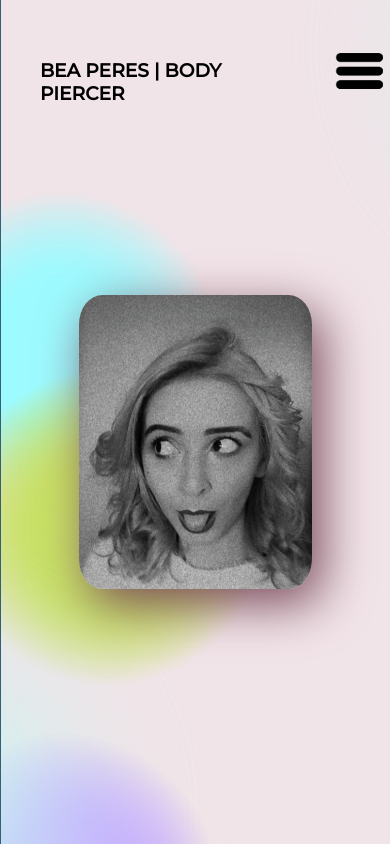
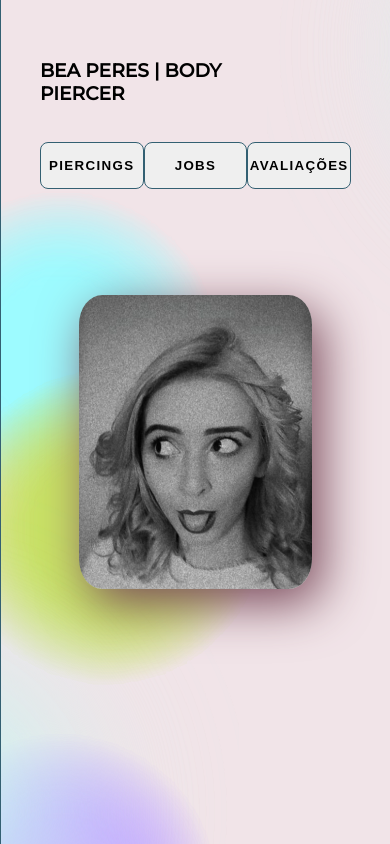
Before and after one commit to AndreMLima/Body-Piercer-Website---model-1, a plain HTML site: page index.html in a window 390 px wide. Shown: the top 844 px of the page. Drawn offline with Linux system fonts and the light colour scheme.

Commit message:
Responsiveness Buttons

```diff
--- a/index.html
+++ b/index.html
@@ -15,12 +15,14 @@
     <section class="section-photo">
         <div class="background-photo"></div>
         <h3 class="name" id="btn5">BEA PERES | BODY PIERCER</h3>
-        <div class="button-selection">
-            <img src="./Images/list.png" alt="">
-        </div>
         <div class="div-photo">
             <img src="./Images/Bea2.png" alt="img" class="photo">
         </div>
+        <nav class="hidden-links">
+            <button class="hidden-button btn5">PIERCINGS</button>
+            <button class="hidden-button btn6">JOBS</button>
+            <button class="hidden-button btn7">AVALIAÇÕES</button>
+        </nav>
     </section>
     <!--Ends Section 1-->
 
@@ -61,6 +63,14 @@
     <!--Section of the piercings part-->
     <section class="section-piercings">
         <h3 class="name" id="btn5">BEA PERES | BODY PIERCER</h3>
+        <div class="button-selection">
+            <img src="./Images/list.png" alt="">
+        </div>
+        <nav class="hidden-links">
+            <button class="hidden-button">PIERCINGS</button>
+            <button class="hidden-button">JOBS</button>
+            <button class="hidden-button">AVALIAÇÕES</button>
+        </nav>
         <div class="piercings-slide">
             <nav class="nav-piercings">
                 <nav class="nav-piercings-individual">
@@ -244,6 +254,11 @@
         <button type="button" id="nextBtn">
             <img src="./Images/proximo.png" alt="img" class="bf-piercings">
         </button>
+        <nav class="hidden-links">
+            <button class="hidden-button btn8">PIERCINGS</button>
+            <button class="hidden-button btn9">JOBS</button>
+            <button class="hidden-button btn10">AVALIAÇÕES</button>
+        </nav>
     </section>
     <!--Ends Section 3-->
 
@@ -270,6 +285,11 @@
         <button type="button" id="nextBtn2">
             <img src="./Images/proximo.png" alt="img" class="bf-piercings">
         </button>
+        <nav class="hidden-links">
+            <button class="hidden-button btn11">PIERCINGS</button>
+            <button class="hidden-button btn12">JOBS</button>
+            <button class="hidden-button btn13">AVALIAÇÕES</button>
+        </nav>
     </section>
     <!--Ends Section 4-->
 
@@ -330,6 +350,11 @@
         <button type="button" id="nextBtn3">
             <img src="./Images/proximo.png" alt="img" class="bf-piercings">
         </button>
+        <nav class="hidden-links">
+            <button class="hidden-button btn14">PIERCINGS</button>
+            <button class="hidden-button btn15">JOBS</button>
+            <button class="hidden-button btn16">AVALIAÇÕES</button>
+        </nav>
     </section>
     <!--Ends Section 5-->
     <script src="./script.js"></script>
--- a/script.js
+++ b/script.js
@@ -7,10 +7,35 @@ const btn1 = document.querySelector('.btn1')
 const btn2 = document.querySelector('.btn2')
 const btn3 = document.querySelector('.btn3')
 const btn4 = document.querySelector('.btn4')
+const btn5 = document.querySelector('.btn5')
+const btn6 = document.querySelector('.btn6')
+const btn7 = document.querySelector('.btn7')
+const btn8 = document.querySelector('.btn8')
+const btn9 = document.querySelector('.btn9')
+const btn10 = document.querySelector('.btn10')
+const btn11 = document.querySelector('.btn11')
+const btn12 = document.querySelector('.btn12')
+const btn13 = document.querySelector('.btn13')
+const btn14 = document.querySelector('.btn14')
+const btn15 = document.querySelector('.btn15')
+const btn16 = document.querySelector('.btn16')
+
 
 btn1.onclick = function(){button1()};
 btn2.onclick = function(){button2()};
 btn4.onclick = function(){button4()};
+btn5.onclick = function(){button1()};
+btn6.onclick = function(){button2()};
+btn7.onclick = function(){button4()};
+btn8.onclick = function(){button1()};
+btn9.onclick = function(){button2()};
+btn10.onclick = function(){button4()};
+btn11.onclick = function(){button1()};
+btn12.onclick = function(){button2()};
+btn13.onclick = function(){button4()};
+btn14.onclick = function(){button1()};
+btn15.onclick = function(){button2()};
+btn16.onclick = function(){button4()};
 
 function button1 (){
     sectionPhoto.style.display = "none";
--- a/style.css
+++ b/style.css
@@ -461,6 +461,23 @@ body {
 /* Responsiveness */
 
 /* Responsiveness for the title */
+.button-selection{
+  display: none;
+}
+
+.hidden-links{
+    display: none;
+    position: absolute;
+    flex-direction: column;
+    right: 3%;
+    top: 9%;
+    width: 30%;
+    height: 30%;
+}
+
+.hidden-button{
+    display: none;
+}
 
 @media only screen and (max-width: 1200px) {
     .title{
@@ -494,17 +511,31 @@ body {
         width: 100%;
         transition: .8s ease;
     }
-    .button-selection{
+    .hidden-links{
         display: flex;
+        flex-direction: row;
         position: absolute;
-        width: 4%;
-        height: 4%;
-        right: 10%;
-        top: 4%;
+        justify-content: space-between;
+        height: 5%;
+        width: 80%;
+        left: 10%;
+        top: 12%;
+    }
+    .hidden-button{
+        display: inline;
         cursor: pointer;
+        border-radius: 8px;
+        border: .1em solid #336072;
+        font-weight: 700;
+        letter-spacing: .1em;
+        text-align: center;
+        width: 60%;
+        height: 80%;
+        margin-bottom: 2%;
     }
-    .button-selection:hover{
-        transform: rotate(90deg);
+    .hidden-button:hover{
+        background-color: #336072;
+        color: white;
         transition: .8s ease;
     }
 }
```
